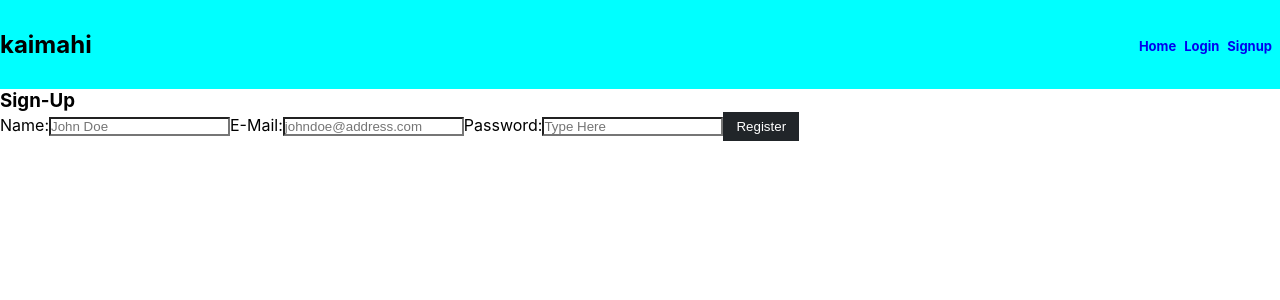
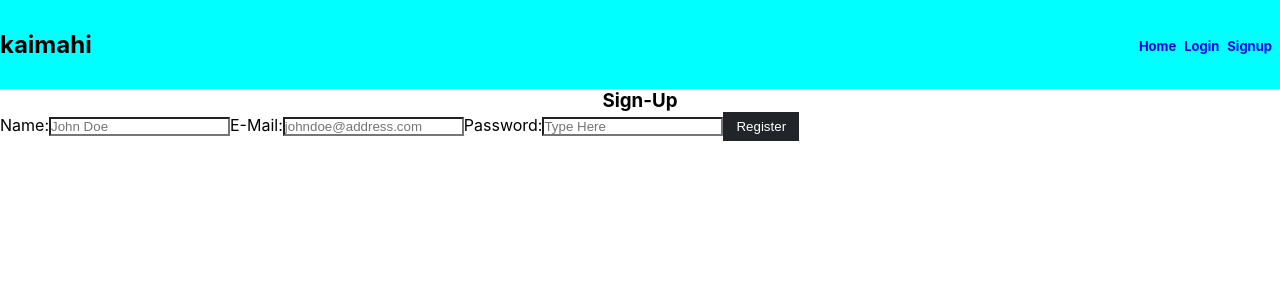
Before and after one commit to jvaughan007/kaimahi-client, a React (Create React App) app: page /signup in a window 1280 px wide. Shown: the top 300 px of the page. Built offline with nearby package versions, Linux system fonts and the light colour scheme.

Commit message:
fdsgfdfg

```diff
--- a/src/App.css
+++ b/src/App.css
@@ -195,6 +195,10 @@ nav > a, nav > button {
   margin-left: 1rem;
 }
 
+.signupHeader {
+  display: flex;
+  justify-content: center;
+}
 
 
 
--- a/src/App.js
+++ b/src/App.js
@@ -9,7 +9,6 @@ import HomePage from "./pages/HomePage";
 import LoginPage from "./pages/LoginPage";
 import Dashboard from "./pages/Dashboard";
 import ViewLead from "./pages/ViewLead";
-import AddLead from "./pages/AddLeadForm"
 import NavBar from "./components/NavBar";
 import KaimahiContext from "./KaimahiContext";
 import Signup from "./pages/Signup";
--- a/src/config.js
+++ b/src/config.js
@@ -1,3 +1,3 @@
 export default {
-    CONFIG_API_ENDPOINT: 'http://localhost:8000',
+    CONFIG_API_ENDPOINT: 'https://gentle-headland-46629.herokuapp.com/',
 }
```
Also changed, not shown: 1 other file (tests, documents, lock files or other folders).
